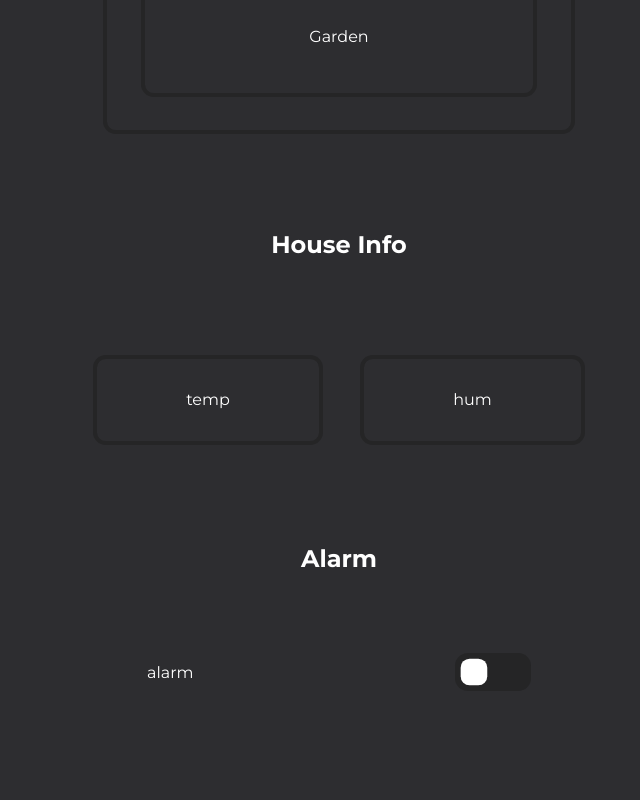
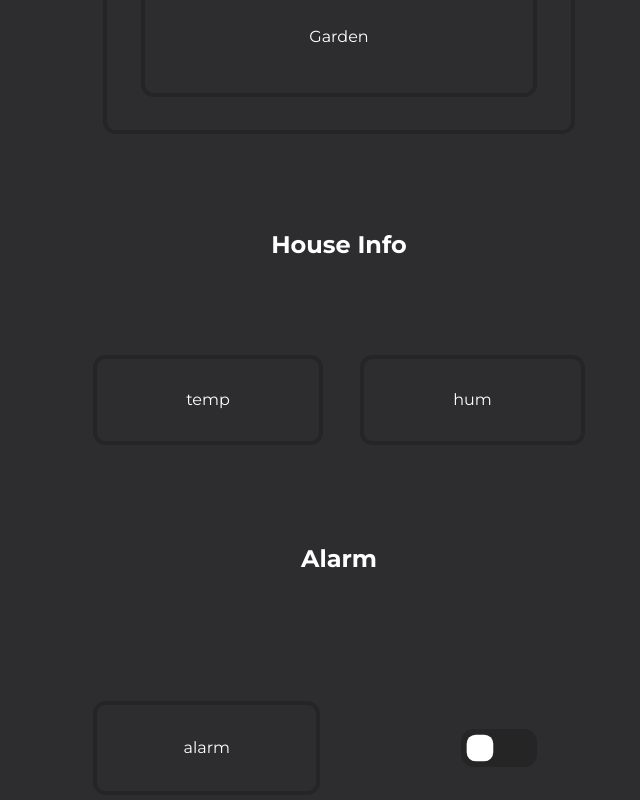
Before and after one commit to Giuseppe-Compagnone/smart_house, a React (Create React App) app in the folder smart_house_fe/: page / in a window 1280 px wide. Shown: the part 633-1433 px from the top of the page, without its empty margins (301-941 px from the left). Built offline with nearby package versions, Linux system fonts and the light colour scheme.

Commit message:
alarm update

```diff
--- a/smart_house_fe/src/components/Alarm/Alarm.css
+++ b/smart_house_fe/src/components/Alarm/Alarm.css
@@ -18,14 +18,32 @@
   display: -webkit-box;
   display: -ms-flexbox;
   display: flex;
+  height: calc( 2.36221rem * 5);
+  width: calc( ( calc( 2.36221rem * 6) * 2 ) + 2.36221rem);
+  row-gap: 2.36221rem;
+  -webkit-column-gap: 2.36221rem;
+          column-gap: 2.36221rem;
   -webkit-box-pack: justify;
       -ms-flex-pack: justify;
           justify-content: space-between;
   -webkit-box-align: center;
       -ms-flex-align: center;
           align-items: center;
-  width: 30%;
   margin-bottom: 10rem;
+}
+
+.alarm .alarm-options #alarm-container {
+  width: calc( 2.36221rem * 6);
+  height: 50%;
+  display: -webkit-box;
+  display: -ms-flexbox;
+  display: flex;
+  -webkit-box-pack: center;
+      -ms-flex-pack: center;
+          justify-content: center;
+  -webkit-box-align: center;
+      -ms-flex-align: center;
+          align-items: center;
 }
 
 .alarm .alarm-options .toggler {
@@ -35,6 +53,7 @@
   cursor: pointer;
   border-radius: 0.8rem;
   position: relative;
+  margin-right: 3rem;
   -webkit-transition: all .7s ease-in;
   transition: all .7s ease-in;
 }
--- a/smart_house_fe/src/components/Alarm/Alarm.jsx
+++ b/smart_house_fe/src/components/Alarm/Alarm.jsx
@@ -23,7 +23,7 @@ const Alarm = () => {
             <section className="alarm">
                 <h1>Alarm</h1>
                 <div className="alarm-options">
-                    <p>alarm {}</p>
+                    <div id="alarm-container" className="room-style"><p>alarm {}</p></div>
                     <div id="hold" className="toggler" onClick={(e)=>{handleToggle(e)}}>
                         <i className="trigger" ></i>
                     </div>
--- a/smart_house_fe/src/components/Alarm/Alarm.scss
+++ b/smart_house_fe/src/components/Alarm/Alarm.scss
@@ -11,11 +11,21 @@
 
     .alarm-options{
         display: flex;
+        height: calc( #{$cm } * 5 );
+        width: calc( ( #{$cell} * 2 ) + #{$cm} );
+        row-gap: $cm;
+        column-gap: $cm;
         justify-content: space-between;
         align-items: center;
-        width: 30%;
+        margin-bottom: 10rem;
 
-        margin-bottom: 10rem;
+        #alarm-container{
+            width:$cell;
+            height: 50%;
+            display: flex;
+            justify-content: center;
+            align-items: center;
+        }
 
         .toggler{
             background: $house;
@@ -24,6 +34,7 @@
             cursor: pointer;
             border-radius: $radius;
             position: relative;
+            margin-right: 3rem;
             transition: all .7s ease-in;
 
 
```
Also changed, not shown: 1 other file (tests, documents, lock files or other folders).
